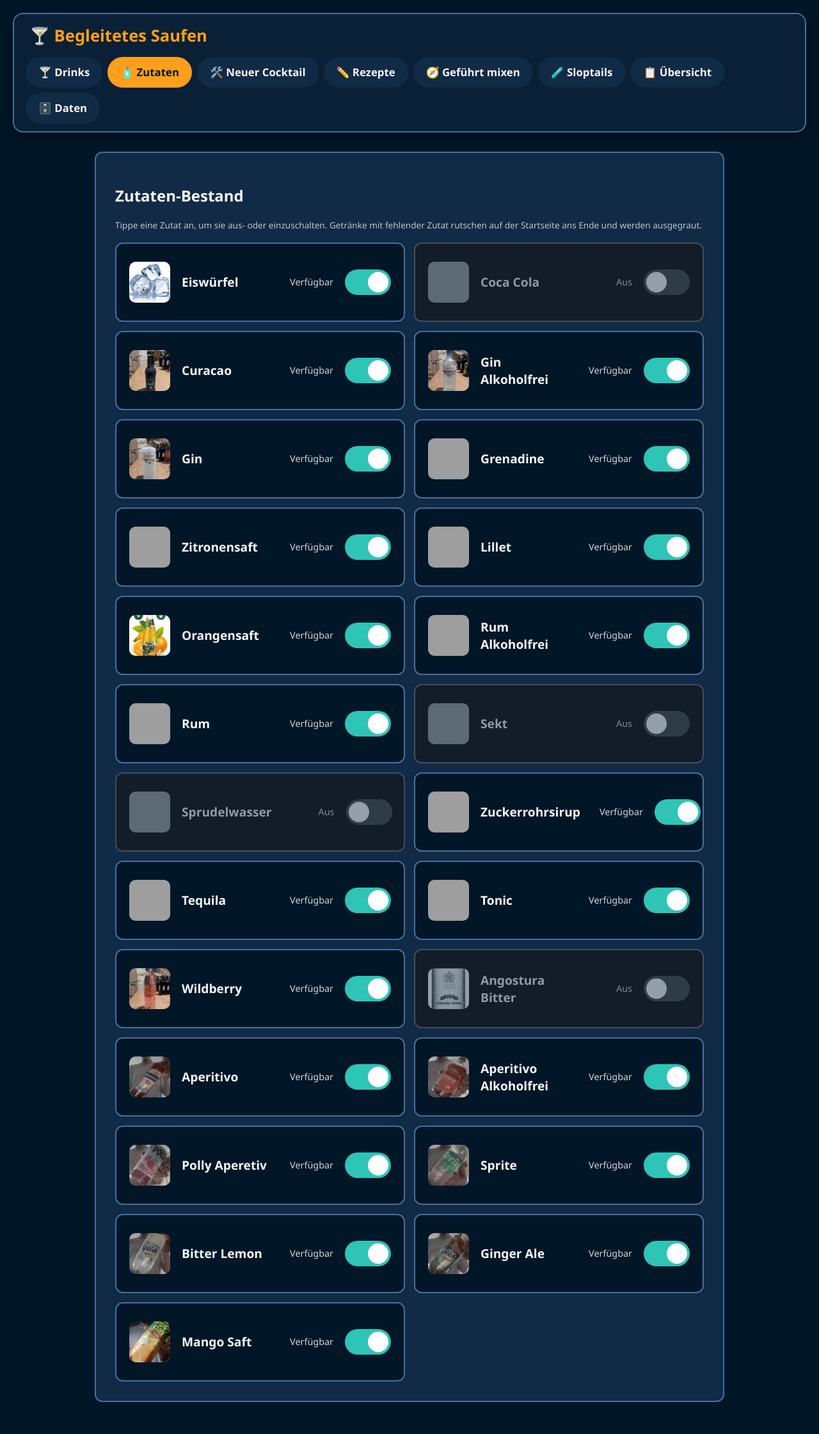
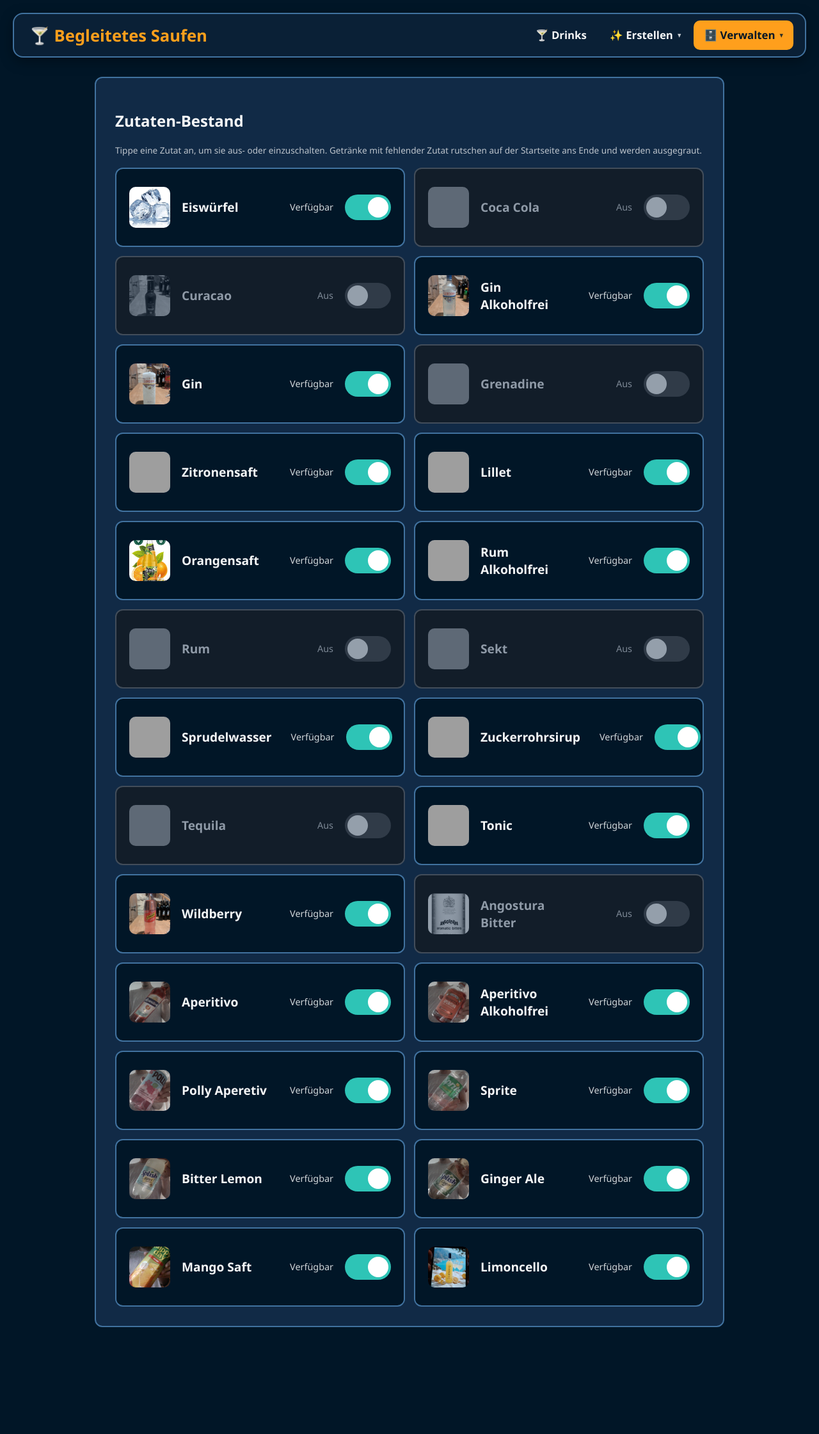
Before and after one commit to OutOfPlane/CocktailMaster, a FastAPI app: page /ingredients in a window 1280 px wide. Shown: the whole page at 64% size. After the commit the page ends 2074 px from the top, so only its background shows below. Run offline with FastAPI, Linux system fonts and the light colour scheme; grey boxes are pictures that could not be loaded.

Commit message:
CHG: fix nav

```diff
--- a/ingredients.json
+++ b/ingredients.json
@@ -4,7 +4,8 @@
     "name": "Eiswürfel",
     "image": "/static/images/ingredients/ice.jpg",
     "alc": 0.0,
-    "unit": "g"
+    "unit": "g",
+    "available": true
   },
   {
     "id": "cola",
@@ -40,7 +41,8 @@
       "citrus",
       "vanilla",
       "spice"
-    ]
+    ],
+    "available": false
   },
   {
     "id": "gin_af",
@@ -88,7 +90,8 @@
       "pomegranate",
       "berry",
       "citrus"
-    ]
+    ],
+    "available": false
   },
   {
     "id": "lemon_juice",
@@ -174,7 +177,8 @@
       "citrus",
       "vanilla",
       "spice"
-    ]
+    ],
+    "available": false
   },
   {
     "id": "sekt",
@@ -205,7 +209,7 @@
     "taste": [
       "fresh"
     ],
-    "available": false
+    "available": true
   },
   {
     "id": "sugar",
@@ -236,7 +240,8 @@
       "agave",
       "herbal",
       "bright"
-    ]
+    ],
+    "available": false
   },
   {
     "id": "tonic",
@@ -298,7 +303,7 @@
     "comp": {
       "spirit": 1.0,
       "sweet": 1.0,
-      "bitter": 1.0
+      "bitter": 3.0
     },
     "taste": [
       "orange",
@@ -409,5 +414,23 @@
       "fruity",
       "thick"
     ]
+  },
+  {
+    "id": "Limoncello",
+    "name": "Limoncello",
+    "image": "/static/images/ingredients/c40b3de062a546a0820a0ed842492f3b.jpg",
+    "alc": 25.0,
+    "cat": "spirit",
+    "comp": {
+      "spirit": 2.0,
+      "sweet": 1.0,
+      "sour": 0.5
+    },
+    "taste": [
+      "citrus",
+      "fruity",
+      "sweet",
+      "lemon"
+    ]
   }
 ]
--- a/static/style.css
+++ b/static/style.css
@@ -284,17 +284,15 @@
 }
 
 
-/* Header alignment */
+/* Top menu bar */
 .main-header {
     display: flex;
-    justify-content: space-between;
     align-items: center;
-    flex-wrap: wrap;
-    gap: 12px 20px;
+    gap: 8px 24px;
     background: #0a2036;
     border: 2px solid #41729f;
     border-radius: 16px;
-    padding: 12px 18px;
+    padding: 10px 18px;
     margin-bottom: 24px;
     position: sticky;
     top: 12px;
@@ -308,36 +306,123 @@
     font-weight: bold;
     white-space: nowrap;
     padding: 4px 6px;
+    margin-right: auto;               /* push the menu to the right */
 }
 .header-nav {
     display: flex;
-    flex-wrap: wrap;
-    gap: 8px;
+    align-items: center;
+    gap: 4px;
 }
-.nav-btn {
+
+/* Hamburger — hidden until the menu no longer fits in one row */
+.nav-toggle {
+    display: none;
+    background: #112a46;
+    color: #f6f7f8;
+    border: 2px solid #41729f;
+    border-radius: 10px;
+    font-size: 1.4rem;
+    line-height: 1;
+    width: 48px;
+    height: 48px;
+    cursor: pointer;
+}
+
+/* A menu entry — top-level link or a group's summary */
+.nav-item {
     display: inline-flex;
     align-items: center;
     gap: 7px;
-    min-height: 48px;                 /* comfortable touch target */
+    min-height: 46px;                 /* comfortable touch target */
     box-sizing: border-box;
-    padding: 10px 18px;
-    background: #112a46;
+    padding: 8px 16px;
+    background: transparent;
     color: #f6f7f8;
     text-decoration: none;
-    border: 2px solid transparent;
-    border-radius: 999px;
+    border-radius: 10px;
     font-weight: bold;
     font-size: 1.05rem;
     line-height: 1;
     white-space: nowrap;
+    cursor: pointer;
+    list-style: none;                 /* strip the <summary> disclosure marker */
     -webkit-tap-highlight-color: transparent;
-    transition: background 0.15s ease, border-color 0.15s ease, color 0.15s ease, transform 0.08s ease;
+    transition: background 0.15s ease, color 0.15s ease;
 }
-.nav-btn:hover { border-color: #41729f; }
-.nav-btn:active { transform: scale(0.96); }
-.nav-btn.active {
-    background: #ff9f1c;
-    color: #011627;
+.nav-item::-webkit-details-marker { display: none; }
+.nav-item:hover { background: #112a46; }
+.nav-item.active { background: #ff9f1c; color: #011627; }
+.caret { font-size: 0.75rem; opacity: 0.8; transition: transform 0.15s ease; }
+
+/* Dropdown group */
+.nav-group { position: relative; }
+.nav-group[open] > .nav-item .caret { transform: rotate(180deg); }
+.nav-dropdown {
+    position: absolute;
+    top: calc(100% + 6px);
+    right: 0;
+    min-width: 220px;
+    display: flex;
+    flex-direction: column;
+    gap: 2px;
+    background: #0a2036;
+    border: 2px solid #41729f;
+    border-radius: 12px;
+    padding: 6px;
+    box-shadow: 0 10px 26px rgba(0, 0, 0, 0.45);
+    z-index: 40;
+}
+.nav-sub {
+    display: flex;
+    align-items: center;
+    gap: 9px;
+    min-height: 46px;
+    padding: 10px 14px;
+    color: #f6f7f8;
+    text-decoration: none;
+    border-radius: 8px;
+    font-weight: bold;
+    font-size: 1.02rem;
+    white-space: nowrap;
+    -webkit-tap-highlight-color: transparent;
+    transition: background 0.15s ease, color 0.15s ease;
+}
+.nav-sub:hover { background: #112a46; }
+.nav-sub.active { background: #ff9f1c; color: #011627; }
+
+/* Narrow screens: collapse the menu behind the hamburger */
+@media (max-width: 820px) {
+    .nav-toggle { display: block; }
+    .header-nav {
+        display: none;
+        position: absolute;
+        top: calc(100% + 8px);
+        left: 0;
+        right: 0;
+        flex-direction: column;
+        align-items: stretch;
+        gap: 4px;
+        background: #0a2036;
+        border: 2px solid #41729f;
+        border-radius: 14px;
+        padding: 10px;
+        box-shadow: 0 12px 28px rgba(0, 0, 0, 0.5);
+    }
+    /* sticky already anchors the absolute nav; just reveal it when open */
+    .main-header.nav-open .header-nav { display: flex; }
+    .nav-item { justify-content: flex-start; }
+    /* Groups become inline accordions instead of floating dropdowns */
+    .nav-group[open] > .nav-item { background: #112a46; }
+    .nav-dropdown {
+        position: static;
+        min-width: 0;
+        margin: 2px 0 2px 14px;
+        border: none;
+        border-left: 2px solid #41729f;
+        border-radius: 0;
+        box-shadow: none;
+        padding: 2px 0 2px 8px;
+    }
 }
 
 /* Management Form Styling */
--- a/templates/base.html
+++ b/templates/base.html
@@ -4,24 +4,80 @@
     <meta charset="UTF-8">
     <meta name="viewport" content="width=device-width, initial-scale=1.0">
     <title>Cocktail Scale Assistant</title>
-    <link rel="stylesheet" href="/static/style.css?v=29">
+    <link rel="stylesheet" href="/static/style.css?v=30">
     <script src="/static/webcam.js?v=1" defer></script>
 </head>
 <body>
     {% set path = request.url.path %}
+    {% set create_group = ['/manage', '/guided', '/sloptails'] %}
+    {% set manage_group = ['/recipes', '/ingredients', '/overview', '/data'] %}
     <header class="main-header">
         <a class="brand" href="/">🍸 Begleitetes Saufen</a>
-        <nav class="header-nav">
-            <a href="/" class="nav-btn {{ 'active' if path == '/' else '' }}">🍸 Drinks</a>
-            <a href="/ingredients" class="nav-btn {{ 'active' if path == '/ingredients' else '' }}">🧴 Zutaten</a>
-            <a href="/manage" class="nav-btn {{ 'active' if path == '/manage' else '' }}">🛠️ Neuer Cocktail</a>
-            <a href="/recipes" class="nav-btn {{ 'active' if path == '/recipes' else '' }}">✏️ Rezepte</a>
-            <a href="/guided" class="nav-btn {{ 'active' if path == '/guided' else '' }}">🧭 Geführt mixen</a>
-            <a href="/sloptails" class="nav-btn {{ 'active' if path == '/sloptails' else '' }}">🧪 Sloptails</a>
-            <a href="/overview" class="nav-btn {{ 'active' if path == '/overview' else '' }}">📋 Übersicht</a>
-            <a href="/data" class="nav-btn {{ 'active' if path == '/data' else '' }}">🗄️ Daten</a>
+        <button class="nav-toggle" aria-label="Menü" aria-expanded="false" aria-controls="main-nav">☰</button>
+        <nav class="header-nav" id="main-nav">
+            <a href="/" class="nav-item {{ 'active' if path == '/' else '' }}">🍸 Drinks</a>
+
+            <details class="nav-group">
+                <summary class="nav-item {{ 'active' if path in create_group else '' }}">
+                    ✨ Erstellen <span class="caret">▾</span>
+                </summary>
+                <div class="nav-dropdown">
+                    <a href="/manage" class="nav-sub {{ 'active' if path == '/manage' else '' }}">🛠️ Neuer Cocktail</a>
+                    <a href="/guided" class="nav-sub {{ 'active' if path == '/guided' else '' }}">🧭 Geführt mixen</a>
+                    <a href="/sloptails" class="nav-sub {{ 'active' if path == '/sloptails' else '' }}">🧪 Sloptails</a>
+                </div>
+            </details>
+
+            <details class="nav-group">
+                <summary class="nav-item {{ 'active' if path in manage_group else '' }}">
+                    🗄️ Verwalten <span class="caret">▾</span>
+                </summary>
+                <div class="nav-dropdown">
+                    <a href="/recipes" class="nav-sub {{ 'active' if path == '/recipes' else '' }}">✏️ Rezepte</a>
+                    <a href="/ingredients" class="nav-sub {{ 'active' if path == '/ingredients' else '' }}">🧴 Zutaten</a>
+                    <a href="/overview" class="nav-sub {{ 'active' if path == '/overview' else '' }}">📋 Übersicht</a>
+                    <a href="/data" class="nav-sub {{ 'active' if path == '/data' else '' }}">🗄️ Daten</a>
+                </div>
+            </details>
         </nav>
     </header>
+    <script>
+    (function () {
+        const header = document.querySelector('.main-header');
+        const nav = document.getElementById('main-nav');
+        const toggle = document.querySelector('.nav-toggle');
+        const groups = [...nav.querySelectorAll('.nav-group')];
+
+        // Hamburger: show/hide the whole nav on narrow screens.
+        toggle.addEventListener('click', () => {
+            const open = header.classList.toggle('nav-open');
+            toggle.setAttribute('aria-expanded', open ? 'true' : 'false');
+        });
+
+        // Opening one dropdown closes the others.
+        groups.forEach(g => g.addEventListener('toggle', () => {
+            if (g.open) groups.forEach(o => { if (o !== g) o.open = false; });
+        }));
+
+        // Click outside the menu closes any open dropdown (and the mobile nav).
+        document.addEventListener('click', e => {
+            if (!header.contains(e.target)) {
+                groups.forEach(g => g.open = false);
+                header.classList.remove('nav-open');
+                toggle.setAttribute('aria-expanded', 'false');
+            }
+        });
+
+        // Esc closes everything.
+        document.addEventListener('keydown', e => {
+            if (e.key === 'Escape') {
+                groups.forEach(g => g.open = false);
+                header.classList.remove('nav-open');
+                toggle.setAttribute('aria-expanded', 'false');
+            }
+        });
+    })();
+    </script>
     <main>
         {% block content %}{% endblock %}
     </main>
```
Also changed, not shown: recipes.json (+180 -0 lines), static/images/ingredients/c40b3de062a546a0820a0ed842492f3b.jpg (added).
